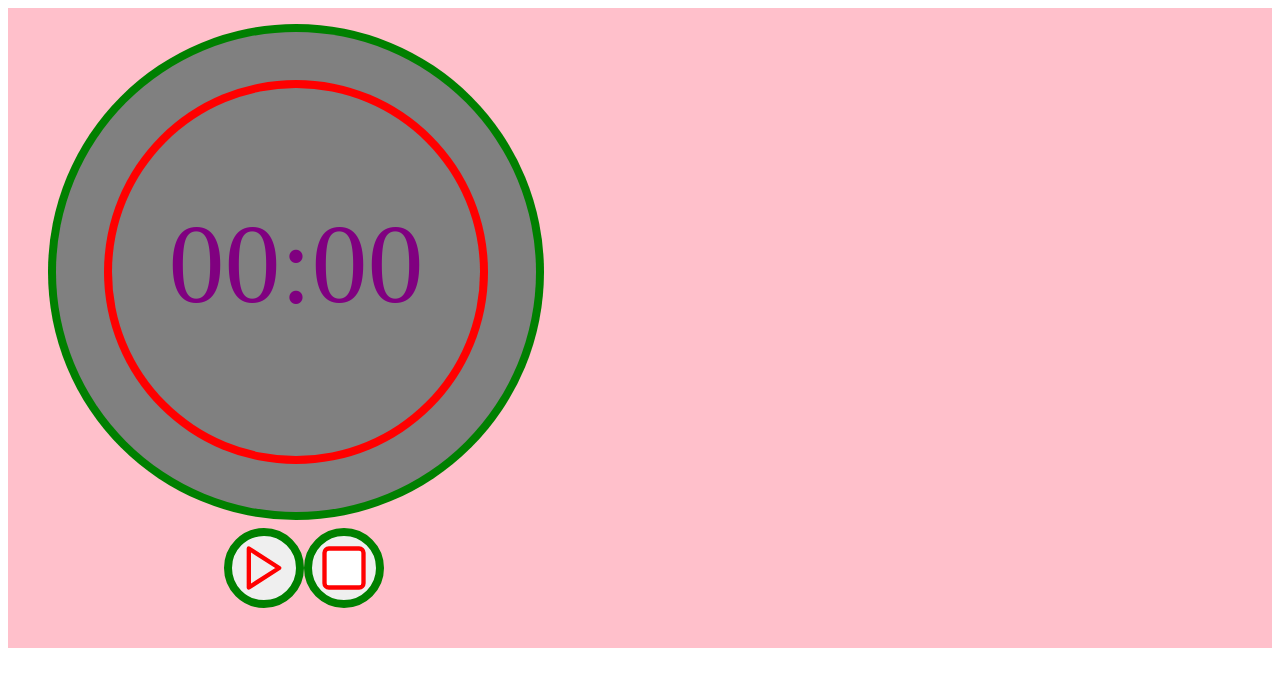
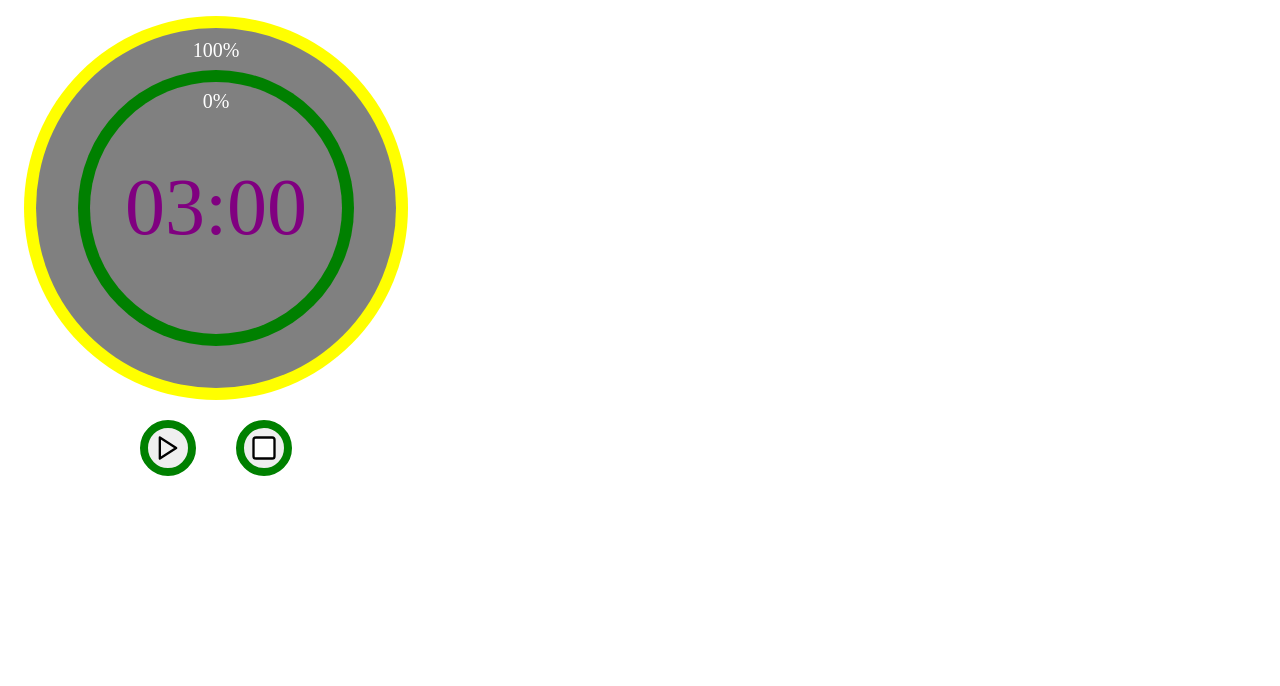
Before and after one commit to Rayveni/meetings-timer, a plain HTML site: page index.html in a window 1280 px wide. Drawn offline with Linux system fonts and the light colour scheme.

Commit message:
rewrite on flexbox

```diff
--- a/index.html
+++ b/index.html
@@ -3,29 +3,29 @@
    <link rel="stylesheet" href="style.css">
    <body>
       <div class="clock_container">
-         <div class="timer">
-            <figure class="circular-progress-outer">
-               <p class="global_percent center_circle" ></p>
-            </figure>
-            <figure class="circular-progress-inner">
-               <p class="clock-time clock-timer"></p>
-               <p class="local_percent center_circle">
-               </p>
-            </figure>
-         </div>
+		<div class="timer">
+		   <div class="donat outer-circle">
+			  <p class="global_percent center_text" ></p>
+			  <div class="donat inner-circle">
+				 <p class="local_percent center_text"></p>
+				 <p class="clock-time clock-timer"></p>
+			  </div>
+		   </div>
+		</div>
          <div class="timer_controls">
-            <button onclick="start_timer()" class="player-control ">
-               <svg  width="100%" height="100%" fill="none" viewBox="0 0 24 24" stroke="currentColor" stroke-width="2" stroke-linecap="round" stroke-linejoin="round" class="feather">
+            <button onclick="start_timer()" class="player-control">
+               <svg   fill="none" viewBox="0 0 24 24" stroke="currentColor" stroke-width="2" stroke-linecap="round" stroke-linejoin="round" class="feather">
                   <polygon points="5 3 19 12 5 21 5 3"></polygon>
                </svg>
             </button>
             <button onclick="stop_timer()" class="player-control">
-               <svg  class="feather" width="100%" height="100%" fill="white" viewBox="0 0 24 24" stroke="currentColor" stroke-width="2" stroke-linecap="round" stroke-linejoin="round" >
+               <svg  class="feather" fill="white" viewBox="0 0 24 24" stroke="currentColor" stroke-width="2" stroke-linecap="round" stroke-linejoin="round" >
                   <rect x="3" y="3" width="18" height="18" rx="2" ry="2"></rect>
                </svg>
             </button>
+
          </div>
       </div>
    </body>
-   <script src="script.js" defer></script>
-   <html>
+   <script src="script.js"></script>
+   </html>
--- a/style.css
+++ b/style.css
@@ -1,100 +1,85 @@
- :root {
-     --timer_width_outer: 60vmin ;
-     --timer_contorls_h:65vmin ;
-     --timer_height_outer: 80vmin ;
-     --controls: 10vmin ;
-     --timer_inner_delta: 7vmin ;
-     --timer_inner_width:46vmin ;
-     --timer_back_color:grey;
-     --timer_inner_shift:calc((var(--timer_width_outer) - var(--timer_inner_width) )/2);
-    /*(timer_width_outer- timer_inner_width)/2*/
-     --clock_font_size: 14vmin ;
+ .clock-time:before {
+     content: var(--timer-minutes-seconds,"03:00");
 }
- .clock-time:before {
-     content: var(--timer-minutes-seconds,"00:00");
+ .center_text:before{
+     position:absolute;
+     top:3%;
+     left:50%;
+     transform: translate(-50% , 0%);
+     z-index: 5;
+}
+ .global_percent:before {
+     content: var(--global_percent_val,"100%");
+}
+ .local_percent:before {
+     content: var(--local_percent_val,"0%");
+}
+ .clock_container {
+     display: flex;
+     flex-wrap: wrap;
+     justify-content: space-between;
+     /*background:pink;*/
+     width:50vmin;
+     height:auto;
+     aspect-ratio: 1 / 1.2 ;
+     flex-direction: column;
+     justify-content: flex-start ;
+     margin-left:1vh;
+     margin-top:1vh;
+     color:white;
+     font-size: 2.5vmin;
+}
+ .timer {
+     width: 100%;
+     aspect-ratio: 1 / 1 ;
+     /*background:red;*/
+     display: flex;
+     align-items: center;
+     justify-content: center;
+}
+ .timer_controls{
+     width: 100%;
+     flex-grow: 1;
+     position: relative;
+     display:flex;
+     /*background:black;*/
+     flex-direction: row;
+     justify-content: center;
+     align-items: center;
+     z-index:2;
+}
+ .player-control{
+     position: relative;
+     height:70%;
+     aspect-ratio: 1 / 1 ;
+     border:1vmin solid green;
+     margin: auto 5%;
+     border-radius: 50%;
+}
+ .donat {
+     aspect-ratio: 1 / 1 ;
+     border-radius: 50%;
+     border:1.5vmin solid transparent;
+}
+ .outer-circle{
+     position: relative;
+     width:90%;
+     background: linear-gradient(grey, grey) content-box no-repeat, conic-gradient(yellow var(--outer_percent_deg,100%), 0, green 100% ) border-box;
+     z-index:0;
+     display:flex;
+     justify-content: center;
+     align-items: center;
 }
 
- .local_percent:before {
-     content: var(--local_percent_val);
-}
- .global_percent:before {
-     content: var(--global_percent_val);
-}
-
- .local_percent{
-     position: absolute;
-     z-index: 10;
-}
- .global_percent{
-     position: absolute;
-     top:2%;
-     z-index: 10;
-}
-
- .center_circle {
-     left: 50%;
-     transform: translate(-50% , -50%);
-     -webkit-transform: translate(-50%, -50%);
-	 font-size:2vmin;
-     color:white;
-}
- .clock_container{
+ .inner-circle{
      position: relative;
-     height: var(--timer_height_outer);
-     background:pink;
+     width:70%;
+     z-index:1;
+     background: linear-gradient(grey, grey) content-box no-repeat, conic-gradient(blue var(--inner_percent_deg,0%), 0, green ) border-box;
+     display:flex;
+     justify-content: center;
 }
  .clock-timer{
-     position: absolute;
-     font-size: var(--clock_font_size);
-     text-transform: uppercase;
+     font-size: 10vh;
      color:purple;
-     left:50%;
-     z-index: 10;
-     transform: translate(-50%, 0);
 }
-
- .circular-progress-outer {
-     position:absolute;
-     width: var(--timer_width_outer);
-     height: var(--timer_width_outer);
-     border:1vh solid transparent;
-     border-radius: 50%;
-     z-index: 0;
-     background: linear-gradient(var(--timer_back_color), var(--timer_back_color)) content-box no-repeat, conic-gradient(red var(--outer_percent_deg,0%), 0, green ) border-box;
-}
- .circular-progress-inner {
-     position:absolute;
-     width: var(--timer_inner_width);
-     height: var(--timer_inner_width);
-     top: var(--timer_inner_shift);
-     left: var(--timer_inner_shift);
-     border:1vh solid transparent;
-     border-radius: 50%;
-     z-index: 1;
-     background: linear-gradient(var(--timer_back_color), var(--timer_back_color)) content-box no-repeat, conic-gradient(green var(--inner_percent_deg,0%), 0, red ) border-box;
-     transition: all 0.1s ease-out;
-}
- .timer_controls{
-     display:flex;
-     flex-direction: row;
-     justify-content: center;
-     align-content: space-around;
-     flex-wrap: wrap;
-     position:absolute;
-     height:10vmin ;
-     width:60vmin ;
-     top:var(--timer_contorls_h);
-     left: var(--timer_inner_shift);
-}
- .player-control{
-     width:var(--controls);
-     height:var(--controls);
-     border:1vh solid green;
-     border-radius: 50%;
-}
- .feather{
-     stroke:red;
-}
- .timer{
-     position:absolute;
-}
```
